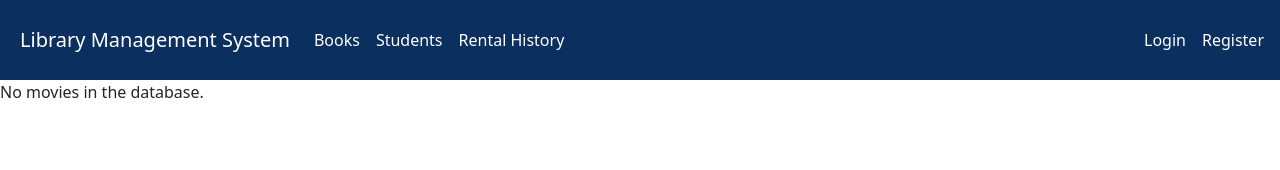
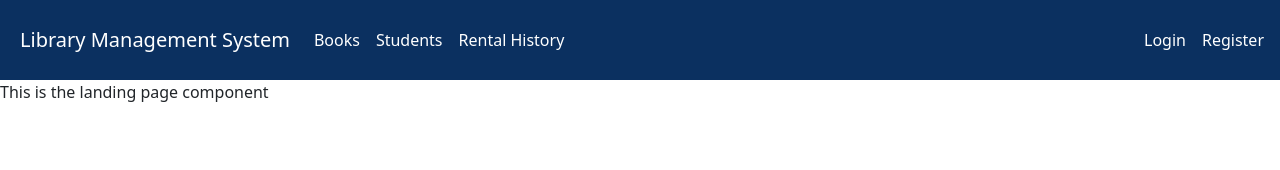
Before and after one commit to abhi886/react-library-management-system, a React (Create React App) app: page / in a window 1280 px wide. Before the commit this address led to /movies. Shown: the top 170 px of the page. Built offline with nearby package versions, Linux system fonts and the light colour scheme; no server answers.

Commit message:
Create a new functional component called landingPage and fix the route

```diff
--- a/src/App.js
+++ b/src/App.js
@@ -28,6 +28,7 @@ import "react-toastify/dist/ReactToastify.css";
 import "./App.css";
 import Hires from "./components/hires";
 import RenameBookGenre from "./components/renameBookGenre";
+import LandingPage from "./components/landingPage";
 
 class App extends Component {
   state = {};
@@ -114,7 +115,7 @@ class App extends Component {
           {/* <Route path='/rentals/:id' component={Rentals}></Route> */}
           <Route path='/hires/:id' component={Hires}></Route>
           <Route path='/not-found' component={NotFound}></Route>
-          <Redirect from='/' exact to='/movies' />
+          <Route from='/' component={LandingPage} />
         </Switch>
       </>
     );
--- /dev/null
+++ b/src/components/landingPage.jsx
@@ -0,0 +1,7 @@
+import React from "react";
+
+function landingPage() {
+  return <div>This is the landing page component</div>;
+}
+
+export default landingPage;
```
